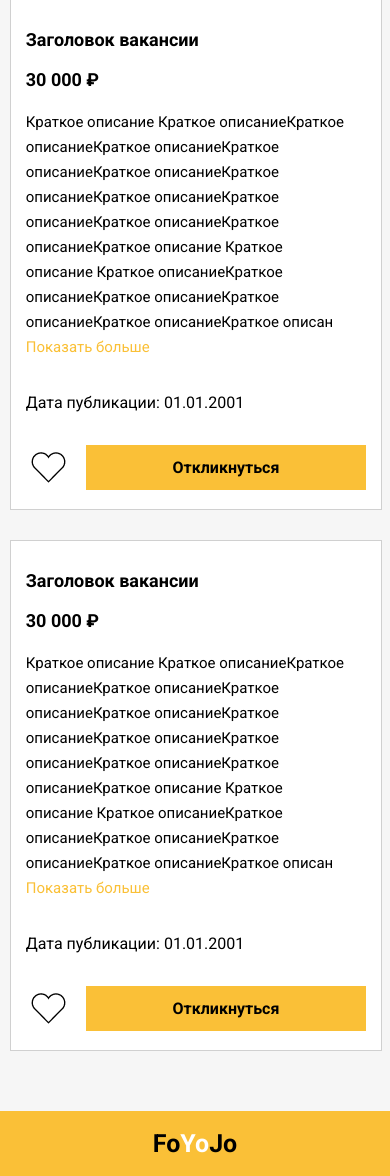
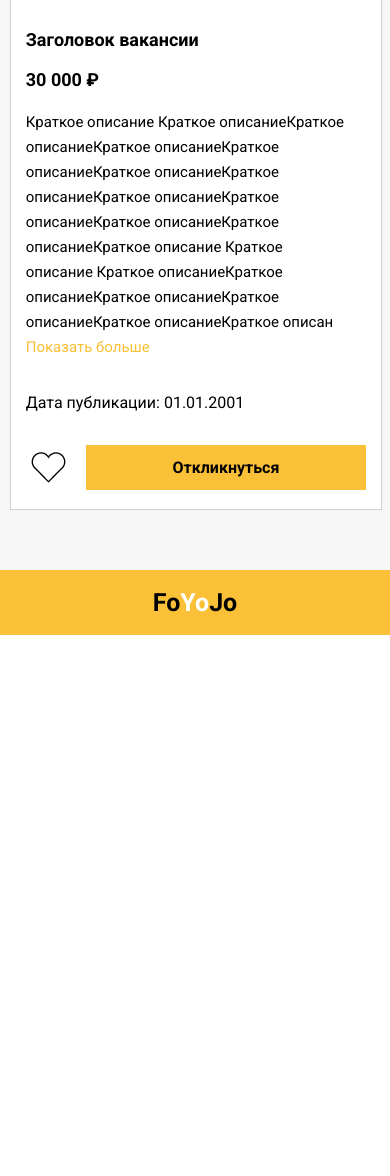
Before and after one commit to ProgWay12/FoYoJo, a Node server app: page / in a window 390 px wide. Shown: the part 1685-2861 px from the top of the page. After the commit the page ends 2320 px from the top, so only its background shows below. Run offline with Node 20, Linux system fonts and the light colour scheme; the visitor is signed in with stand-in values (Sample User, id 1); some libraries are stand-ins or nearby versions.

Commit message:
make it better

```diff
--- a/static/css/style.css
+++ b/static/css/style.css
@@ -279,11 +279,12 @@ main {
     font-weight: 400;
 }
 
-.each_vacancy_desceiption_text span {
+.each_vacancy_desceiption_text a {
     color: #FAC037;
+    display: contents;
 }
 
-.each_vacancy_desceiption_text span:hover {
+.each_vacancy_desceiption_text a:hover {
     cursor: pointer;
 }
 
--- a/views/layout_login.hbs
+++ b/views/layout_login.hbs
@@ -13,7 +13,7 @@
         <div class="header_logo">
             <h1>Fo<span>Yo</span>Jo</h1>
         </div>
-        <div class="header_account">
+        <div class="header_account" onclick="window.location.href = '/profile_personal_data'">
             <div class="account_logo">
                 <img src="/static/img/test_logo.png" alt="">
             </div>
--- a/views/layout_not_login.hbs
+++ b/views/layout_not_login.hbs
@@ -11,8 +11,8 @@
 <body>
     <div class="adaptive_menu_info">
         <div class="header_buttons">
-            <button>Вход</button>
-            <button>Регистрация</button>
+            <button onclick="open_login()">Вход</button>
+            <button onclick="open_register()">Регистрация</button>
             <div class="header_buttons_info">
                 <p>mail@mail.ru</p>
             </div>
@@ -29,8 +29,8 @@
             <img src="/static/img/adaptive_menu.png" alt="">
         </div>
         <div class="header_buttons">
-            <button>Вход</button>
-            <button>Регистрация</button>
+            <button  onclick="window.location.href = '/login'">Вход</button>
+            <button  onclick="window.location.href = '/registration'">Регистрация</button>
         </div>
     </header>
     <main>
--- a/views/main.hbs
+++ b/views/main.hbs
@@ -58,7 +58,7 @@
             </div>
             <div class="vacancy_info">
                 <div class="each_vacancy_desceiption_text left_vacancy_part">
-                    <p>Краткое описание Краткое описаниеКраткое описаниеКраткое описаниеКраткое описаниеКраткое описаниеКраткое описаниеКраткое описаниеКраткое описаниеКраткое описаниеКраткое описаниеКраткое описание Краткое описание Краткое описаниеКраткое описаниеКраткое описаниеКраткое описаниеКраткое описаниеКраткое описан <span class="show_more">Показать больше</span></p>
+                    <p>Краткое описание Краткое описаниеКраткое описаниеКраткое описаниеКраткое описаниеКраткое описаниеКраткое описаниеКраткое описаниеКраткое описаниеКраткое описаниеКраткое описаниеКраткое описание Краткое описание Краткое описаниеКраткое описаниеКраткое описаниеКраткое описаниеКраткое описаниеКраткое описан <a class="show_more" href="/vacancy">Показать больше</a></p>
                 </div>
             </div>
             <div class="vacancy_info">
@@ -70,7 +70,7 @@
                         <img src="/static/img/unactive_heart.png" alt="">
                     </div>
                     <div class="vacancy_submit">
-                        <a href="">Откликнуться</a>
+                        <a href="/vacancy">Откликнуться</a>
                     </div>
                 </div>
             </div>
@@ -86,7 +86,7 @@
             </div>
             <div class="vacancy_info">
                 <div class="each_vacancy_desceiption_text left_vacancy_part">
-                    <p>Краткое описание Краткое описаниеКраткое описаниеКраткое описаниеКраткое описаниеКраткое описаниеКраткое описаниеКраткое описаниеКраткое описаниеКраткое описаниеКраткое описаниеКраткое описание Краткое описание Краткое описаниеКраткое описаниеКраткое описаниеКраткое описаниеКраткое описаниеКраткое описан <span class="show_more">Показать больше</span></p>
+                    <p>Краткое описание Краткое описаниеКраткое описаниеКраткое описаниеКраткое описаниеКраткое описаниеКраткое описаниеКраткое описаниеКраткое описаниеКраткое описаниеКраткое описаниеКраткое описание Краткое описание Краткое описаниеКраткое описаниеКраткое описаниеКраткое описаниеКраткое описаниеКраткое описан <a class="show_more" href="/vacancy">Показать больше</a></p>
                 </div>
             </div>
             <div class="vacancy_info">
@@ -98,7 +98,7 @@
                         <img src="/static/img/unactive_heart.png" alt="">
                     </div>
                     <div class="vacancy_submit">
-                        <a href="">Откликнуться</a>
+                        <a href="/vacancy">Откликнуться</a>
                     </div>
                 </div>
             </div>
@@ -114,7 +114,7 @@
             </div>
             <div class="vacancy_info">
                 <div class="each_vacancy_desceiption_text left_vacancy_part">
-                    <p>Краткое описание Краткое описаниеКраткое описаниеКраткое описаниеКраткое описаниеКраткое описаниеКраткое описаниеКраткое описаниеКраткое описаниеКраткое описаниеКраткое описаниеКраткое описание Краткое описание Краткое описаниеКраткое описаниеКраткое описаниеКраткое описаниеКраткое описаниеКраткое описан <span class="show_more">Показать больше</span></p>
+                    <p>Краткое описание Краткое описаниеКраткое описаниеКраткое описаниеКраткое описаниеКраткое описаниеКраткое описаниеКраткое описаниеКраткое описаниеКраткое описаниеКраткое описаниеКраткое описание Краткое описание Краткое описаниеКраткое описаниеКраткое описаниеКраткое описаниеКраткое описаниеКраткое описан <a class="show_more" href="/vacancy">Показать больше</a></p>
                 </div>
             </div>
             <div class="vacancy_info">
@@ -126,35 +126,7 @@
                         <img src="/static/img/unactive_heart.png" alt="">
                     </div>
                     <div class="vacancy_submit">
-                        <a href="">Откликнуться</a>
-                    </div>
-                </div>
-            </div>
-        </div>
-        <div class="each_vacancy">
-            <div class="vacancy_info">
-                <div class="title left_vacancy_part">
-                    <h3>Заголовок вакансии</h3>
-                </div>
-                <div class="price">
-                    <h3>30 000 ₽</h3>
-                </div>
-            </div>
-            <div class="vacancy_info">
-                <div class="each_vacancy_desceiption_text left_vacancy_part">
-                    <p>Краткое описание Краткое описаниеКраткое описаниеКраткое описаниеКраткое описаниеКраткое описаниеКраткое описаниеКраткое описаниеКраткое описаниеКраткое описаниеКраткое описаниеКраткое описание Краткое описание Краткое описаниеКраткое описаниеКраткое описаниеКраткое описаниеКраткое описаниеКраткое описан <span class="show_more">Показать больше</span></p>
-                </div>
-            </div>
-            <div class="vacancy_info">
-                <div class="date left_vacancy_part">
-                    <p>Дата публикации: 01.01.2001</p>
-                </div>
-                <div class="btns">
-                    <div class="heart unactive" onclick="choose_favorites(this)">
-                        <img src="/static/img/unactive_heart.png" alt="">
-                    </div>
-                    <div class="vacancy_submit">
-                        <a href="">Откликнуться</a>
+                        <a href="/vacancy">Откликнуться</a>
                     </div>
                 </div>
             </div>
```
Also changed, not shown: other parts of static/css/style.css (+58 -0 lines), views/profile_answers.hbs (+11 -11 lines), views/profile_contacts.hbs (+11 -13 lines), views/profile_favorites.hbs (+16 -16 lines), views/profile_personal_data.hbs (+4 -4 lines).
